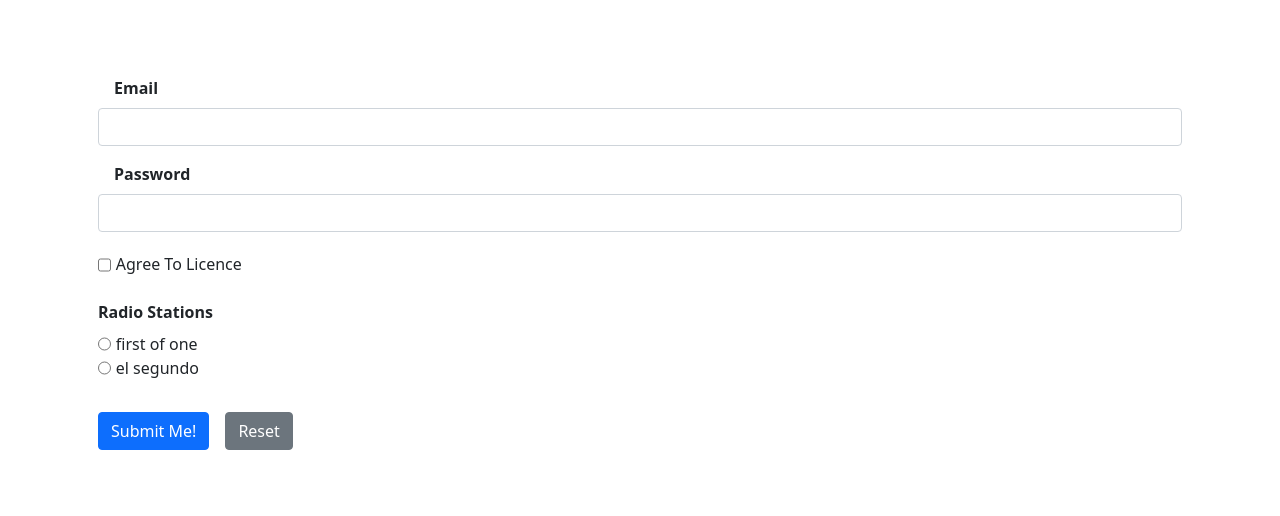
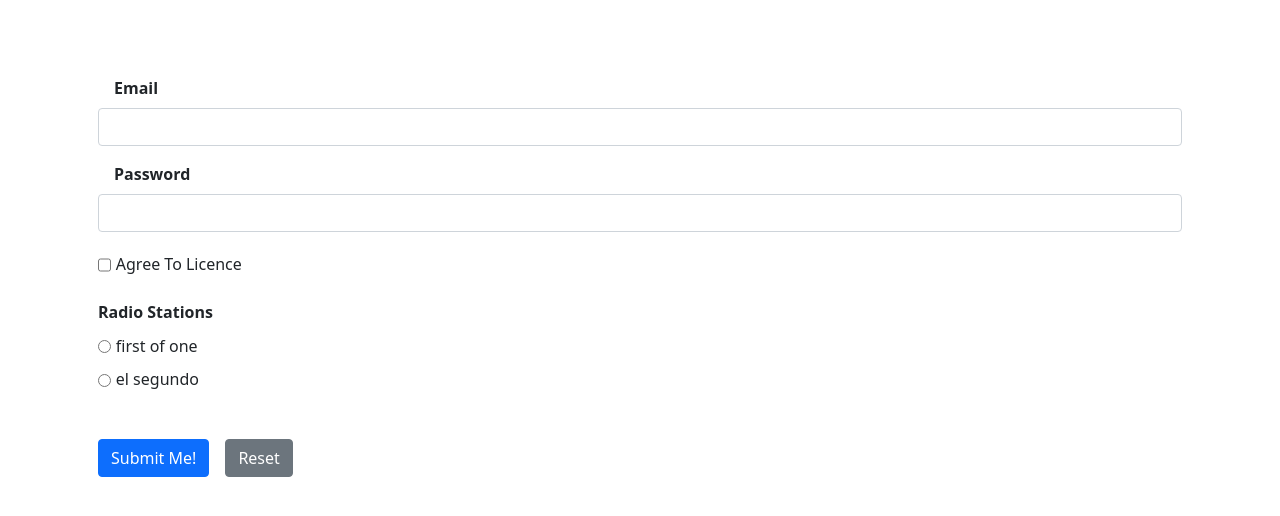
Before and after one commit to torenware/go-tooling-for-vue, a Vue app: page / in a window 1280 px wide. Shown: the top 516 px of the page. Built offline with nearby package versions, Linux system fonts and the light colour scheme.

Commit message:
fixed some css related issues

```diff
--- a/src/components/BaseForm.vue
+++ b/src/components/BaseForm.vue
@@ -136,6 +136,13 @@ const processSubmit = (form: HTMLFormElement) => {
 onMounted(() => {
   const ourForm = form.value as HTMLFormElement;
   const btn = ourForm.querySelector("button");
+
+  ourForm.addEventListener("userChange", evt => {
+    if (validateRadioGroups(ourForm)) {
+      errorClasses.value.clear();
+    }
+  });
+
   btn?.addEventListener("click", () => {
     const form = btn.form as HTMLFormElement;
     processSubmit(form);
--- a/src/components/BaseInput.vue
+++ b/src/components/BaseInput.vue
@@ -35,7 +35,10 @@ import { ref, Ref, onMounted, computed } from 'vue';
 
 //const controlInvalid = ref(false);
 
-const onInvalid = () => {
+const onInvalid = (evt: Event) => {
+  // Stop the default browser UI from
+  // popping up, since it ignores novalidate.
+  evt.preventDefault();
   updateErrorBlock(false);
 }
 
--- a/src/components/BaseRadio.vue
+++ b/src/components/BaseRadio.vue
@@ -1,5 +1,5 @@
 <template>
-  <div class="d-flex radio" :class="invalid">
+  <div class="d-flex radio align-items-start mb-3" :class="invalid">
     <input :id="id" type="radio" :name="name" :value="value" />
     <label :for="id">{{ label }}</label>
   </div>
@@ -23,6 +23,10 @@ input[type="radio"] {
   margin-right: 0.3rem;
 }
 
+label {
+  margin-top: -0.4rem;
+}
+
 div.invalid label {
   color: #dc3545;
 }
--- a/src/components/BaseRadioGroup.vue
+++ b/src/components/BaseRadioGroup.vue
@@ -2,11 +2,11 @@
   <fieldset
     :id="id"
     :required="required"
-    class="d-flex flex-column"
+    class="d-flex flex-column justify-content-start"
     :class="extraClasses"
     ref="fsref"
   >
-    <legend v-if="legend">{{ legend }}</legend>
+    <legend v-if="legend" class="mb-3">{{ legend }}</legend>
     <BaseRadio
       v-for="radio in radios"
       :id="id + '-' + radio.value"
@@ -27,38 +27,6 @@ import BaseRadio from './BaseRadio.vue';
 
 const fsref: Ref<HTMLFieldSetElement | null> = ref(null);
 
-const extraClasses = computed(() => {
-  if (!fsref.value) {
-    return "";
-  }
-  if (props.addedClasses && props.addedClasses.value.has(fsref.value.id)) {
-    return props.addedClasses.value.get(fsref.value.id);
-  }
-});
-
-
-onMounted(() => {
-  if (!fsref.value) {
-    return;
-  }
-  const fs = fsref.value;
-  const radioElems = fs.querySelectorAll("input");
-  radioElems.forEach(elem => {
-    const radio = elem as HTMLInputElement;
-    radio.addEventListener("change", () => {
-      if (radio.checked) {
-        const errBlock = fsref.value?.querySelector("div.errors");
-        if (errBlock) {
-          const block = errBlock as HTMLDivElement;
-          if (!block.classList.contains("d-none")) {
-            block.classList.add("d-none");
-          }
-        }
-      }
-    });
-  })
-});
-
 type RadioData = {
   label: string,
   value: string,
@@ -73,6 +41,43 @@ const props = defineProps<{
   addedClasses?: Ref<Map<string, string>>,
 }>();
 
+const extraClasses = computed(() => {
+  if (!fsref.value) {
+    return "";
+  }
+  if (props.addedClasses && props.addedClasses.value.has(fsref.value.id)) {
+    return props.addedClasses.value.get(fsref.value.id);
+  }
+});
+
+const sendUserEvent = (form: HTMLFormElement) => {
+  const evt = new CustomEvent("userChange");
+  const rslt = form.dispatchEvent(evt);
+};
+
+onMounted(() => {
+  if (!fsref.value) {
+    return;
+  }
+  const fs = fsref.value;
+  const radioElems = fs.querySelectorAll("input");
+  radioElems.forEach(elem => {
+    const radio = elem as HTMLInputElement;
+    radio.addEventListener("change", () => {
+      if (radio.checked) {
+        sendUserEvent(fs.form!);
+        const errBlock = fsref.value?.querySelector("div.errors");
+        if (errBlock) {
+          const block = errBlock as HTMLDivElement;
+          if (!block.classList.contains("d-none")) {
+            block.classList.add("d-none");
+          }
+        }
+      }
+    });
+  })
+});
+
 
 </script>
 
@@ -84,6 +89,7 @@ fieldset {
 legend {
   font-size: medium;
   font-weight: bold;
+  text-align: left;
 }
 
 fieldset.invalid label {
--- a/src/components/HelloWorld.vue
+++ b/src/components/HelloWorld.vue
@@ -1,10 +1,7 @@
 <script setup lang="ts">
 import BaseInput from './BaseInput.vue';
 import BaseForm from './BaseForm.vue';
-//import BaseRadio from './BaseRadio.vue';
 import BaseRadioGroup from './BaseRadioGroup.vue';
-
-// import {ref} from 'vue';
 
 const rg = [
   {
@@ -25,6 +22,7 @@ function processForm(obj: JSOB) {
   console.log("Password as well");
   console.log(obj);
 }
+
 </script>
 
 <template>
```
